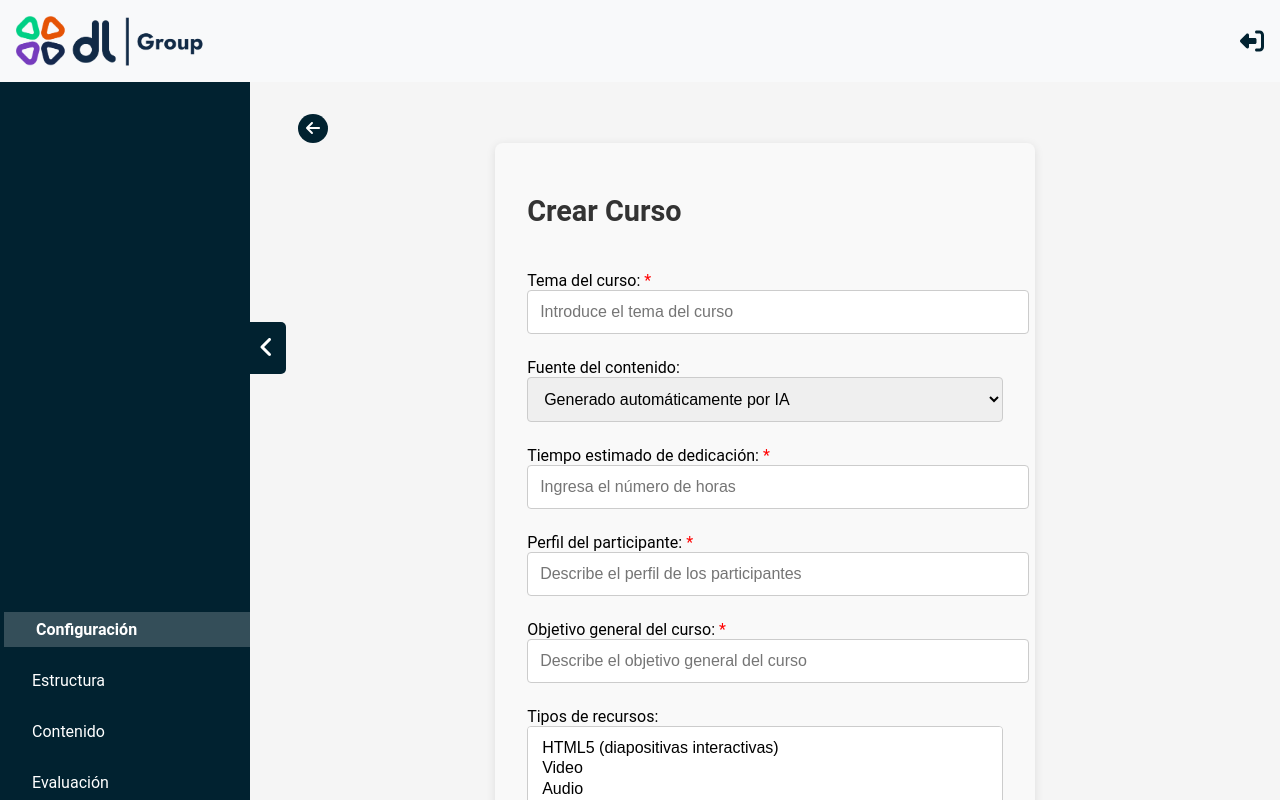
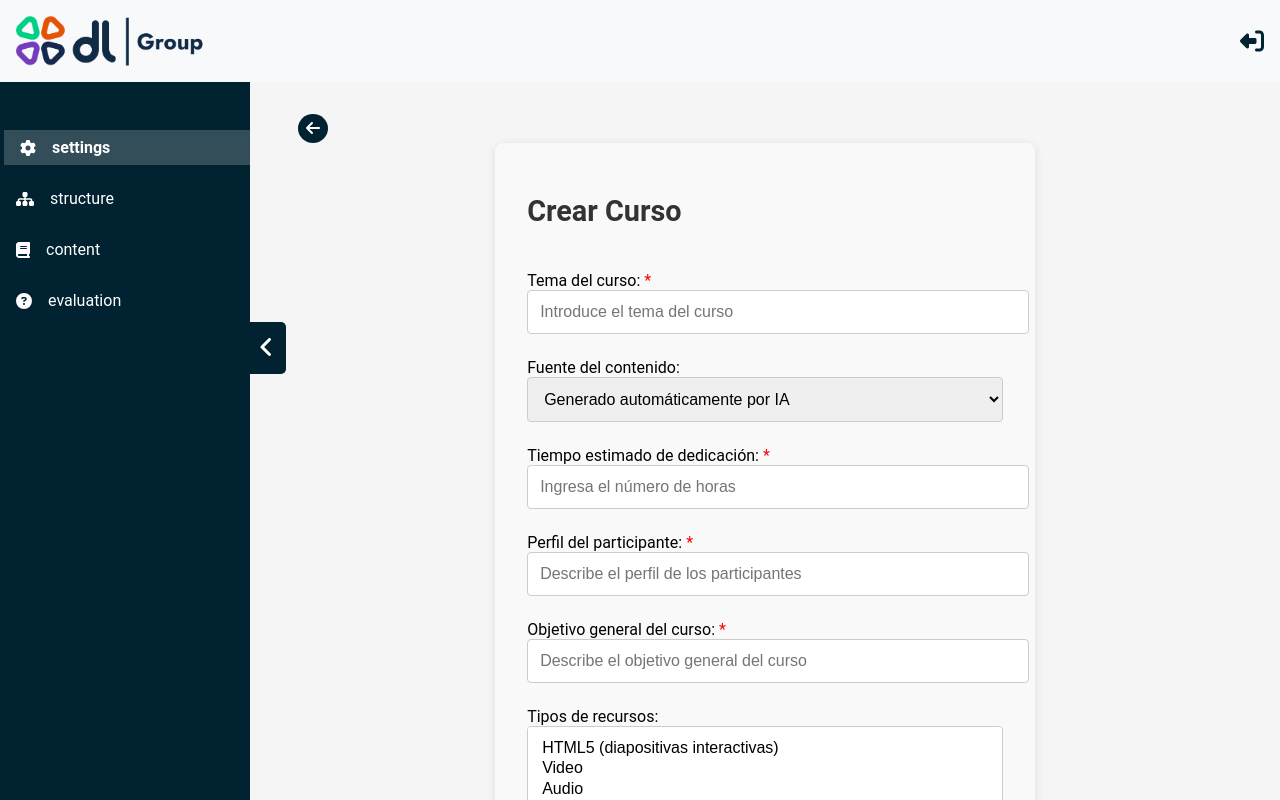
Before and after one commit to DanielContador/ftend, a Next.js app: page /course/new in a window 1280 px wide. Shown: the top 800 px of the page. Built offline with nearby package versions, Linux system fonts and the light colour scheme.

Commit message:
add icons to menu, fix menu items

```diff
--- a/src/layouts/CourseLayout.js
+++ b/src/layouts/CourseLayout.js
@@ -1,28 +1,45 @@
-import React, { useState } from 'react';
+import React, { useState, useEffect } from 'react';
 import Header from './components/Header';
 import Footer from './components/Footer';
 import Sidebar from './components/Sidebar'; // Importing the new Sidebar component
 import BackButton from './components/BackButton'; // Importing the BackButton component
 import styles from './CourseLayout.module.css'; // Assuming we will create a CSS file for styles
+import { faCog, faSitemap, faBook, faQuestionCircle } from '@fortawesome/free-solid-svg-icons';
+import { useTranslation } from 'react-i18next'; // Importing useTranslation
 
 const CourseLayout = ({ children, courseId, currentPage }) => { // Added currentPage as a parameter
+    const { t } = useTranslation(); // Using the translation hook
     const [isSidebarOpen, setIsSidebarOpen] = useState(true);
 
+    useEffect(() => {
+        const savedSidebarState = localStorage.getItem('isSidebarOpen');
+        if (savedSidebarState !== null) {
+            setIsSidebarOpen(JSON.parse(savedSidebarState));
+        }
+        // Add a class to body to prevent transition effect initially
+        document.body.classList.add('no-transition');
+        setTimeout(() => {
+            document.body.classList.remove('no-transition');
+        }, 100);
+    }, []);
+
     const toggleSidebar = () => {
-        setIsSidebarOpen(!isSidebarOpen);
+        const newSidebarState = !isSidebarOpen;
+        setIsSidebarOpen(newSidebarState);
+        localStorage.setItem('isSidebarOpen', JSON.stringify(newSidebarState));
     };
 
     // Define sidebar items based on the current page
     const menuItems = courseId ? [
-        { page: 'EditCoursePage', label: 'Configuración', link: `/course/${courseId}/edit`, blocked: false },
-        { page: 'CourseStructurePage', label: 'Estructura', link: `/course/${courseId}/edit/course-structure`, blocked: false },
-        { page: 'Content', label: 'Contenido', link: `/course/${courseId}/edit/content`, blocked: false },
-        { page: 'Quizzes', label: 'Evaluación', link: `/course/${courseId}/edit/quizzes`, blocked: false },
+        { page: 'EditCoursePage', label: t('settings'), link: `/course/${courseId}/edit`, blocked: false, icon: faCog },
+        { page: 'CourseStructurePage', label: t('structure'), link: `/course/${courseId}/edit/course-structure`, blocked: false, icon: faSitemap },
+        { page: 'Content', label: t('content'), link: `/course/${courseId}/edit/content`, blocked: false, icon: faBook },
+        { page: 'Quizzes', label: t('evaluation'), link: `/course/${courseId}/edit/quizzes`, blocked: false, icon: faQuestionCircle },
     ] : [
-        { page: 'NewCoursePage', label: 'Configuración', link: '/course/new', blocked: false },
-        { page: 'CourseStructurePage', label: 'Estructura', link: '#', blocked: true },
-        { page: 'Content', label: 'Contenido', link: '#', blocked: true },
-        { page: 'Quizzes', label: 'Evaluación', link: '#', blocked: true },
+        { page: 'NewCoursePage', label: t('settings'), link: '/course/new', blocked: false, icon: faCog },
+        { page: 'CourseStructurePage', label: t('structure'), link: '#', blocked: true, icon: faSitemap },
+        { page: 'Content', label: t('content'), link: '#', blocked: true, icon: faBook },
+        { page: 'Quizzes', label: t('evaluation'), link: '#', blocked: true, icon: faQuestionCircle },
     ];
 
     return (
--- a/src/layouts/components/Sidebar.js
+++ b/src/layouts/components/Sidebar.js
@@ -1,41 +1,13 @@
-import React, { useEffect } from 'react';
+import React from 'react';
 import { FontAwesomeIcon } from '@fortawesome/react-fontawesome';
 import { faAngleLeft, faAngleRight } from '@fortawesome/free-solid-svg-icons';
 import styles from './Sidebar.module.css';
 import { useRouter } from 'next/router';
+import { useTranslation } from 'react-i18next'; // Importing useTranslation
 
 const Sidebar = ({ isOpen, toggleSidebar, items, activeItem }) => {
     const router = useRouter();
-
-    useEffect(() => {
-        const handleScroll = () => {
-            const sidebar = document.querySelector(`.${styles.nav}`);
-            const toggleButton = document.querySelector(`.${styles.toggleButton}`);
-            if (window.scrollY > 0) {
-                if (sidebar) {
-                    sidebar.style.position = 'relative';
-                    sidebar.style.top = `${window.scrollY}px`;
-                }
-                if (toggleButton) {
-                    toggleButton.style.position = 'absolute';
-                    toggleButton.style.top = `${window.scrollY}px`; // Adjust toggle button position
-                }
-            } else {
-                if (sidebar) {
-                    sidebar.style.position = 'relative';
-                }
-                if (toggleButton) {
-                    toggleButton.style.position = 'absolute';
-                    toggleButton.style.top = '30vh'; // Reset toggle button position
-                }
-            }
-        };
-
-        window.addEventListener('scroll', handleScroll);
-        return () => {
-            window.removeEventListener('scroll', handleScroll);
-        };
-    }, []);
+    const { t } = useTranslation(); // Using the translation hook
 
     const handleItemClick = (item) => {
         if (!item.blocked) {
@@ -45,7 +17,6 @@ const Sidebar = ({ isOpen, toggleSidebar, items, activeItem }) => {
 
     return (
         <aside className={`${styles.sidebar} ${isOpen ? styles.open : styles.closed}`}>
-            {isOpen && (
             <nav className={styles.nav}>
                 <ul>
                     {items.map((item, index) => (
@@ -54,16 +25,16 @@ const Sidebar = ({ isOpen, toggleSidebar, items, activeItem }) => {
                                 className={item.blocked ? styles.blocked : ''}
                                 onClick={() => handleItemClick(item)}
                             >
-                                    {item.label}
+                                <FontAwesomeIcon icon={item.icon} className={styles.navIcon} />
+                                {isOpen && item.label} {/* Using translation key for label */}
                             </a>
                         </li>
                     ))}
                 </ul>
-                </nav>
-            )}
                 <button onClick={toggleSidebar} className={styles.toggleButton}>
                     <FontAwesomeIcon icon={isOpen ? faAngleLeft : faAngleRight} />
                 </button>
+            </nav>
         </aside>
     );
 };
--- a/src/layouts/components/Sidebar.module.css
+++ b/src/layouts/components/Sidebar.module.css
@@ -1,7 +1,7 @@
 .sidebar {
     width: 250px;
-    background-color: var(--primary-color); /* Brighter dark gray with transparency */
-    transition: width 0.5s cubic-bezier(0.25, 1.5, 0.5, 1), opacity 0.5s ease, top 0.5s ease; /* Smooth transition with elasticity */
+    background-color: var(--primary-color);
+    /* transition: width 0.2s cubic-bezier(0.25, 1.5, 0.5, 1), opacity 0.5s ease; */
     color: white; /* Text color for the sidebar */
     position: relative;
 }
@@ -12,7 +12,7 @@
 }
 
 .closed {
-    width: 0; /* Fully collapsed */
+    width: 3.5em; /* Partially collapsed to show icons */
 }
 
 .toggleButton {
@@ -27,12 +27,14 @@
     border-radius: 0 5px 5px 0; /* Rounded corners */
     padding: 0.5em; /* Padding for the button */
     z-index: 1; /* Ensure the button is above other elements */
-    transition: top 0.5s ease; /* Added transition for top */
+    /* transition: top 0.5s ease; */
 }
 
 .nav {
+    position: fixed;
+    width: inherit;
     padding-top: 2em;
-    transition: width 0.5s cubic-bezier(0.25, 1.5, 0.5, 1), opacity 0.5s ease, top 0.5s ease; /* Smooth transition with elasticity */
+    transition: width 0.2s cubic-bezier(0.25, 1.5, 0.5, 1), opacity 0.5s ease, top 0.4s ease;
 }
 
 .nav ul {
@@ -49,7 +51,7 @@
     color: white; /* Text color for links */
     display: flex;
     align-items: center;
-    padding: 0.5em 1em 0.5em 2em; /* Padding for links */
+    padding: 0.5em 1em 0.5em 1em; /* Padding for links */
     transition: background-color 0.3s;
 }
 
```
Lines whose indentation alone changed are shown as unchanged.
